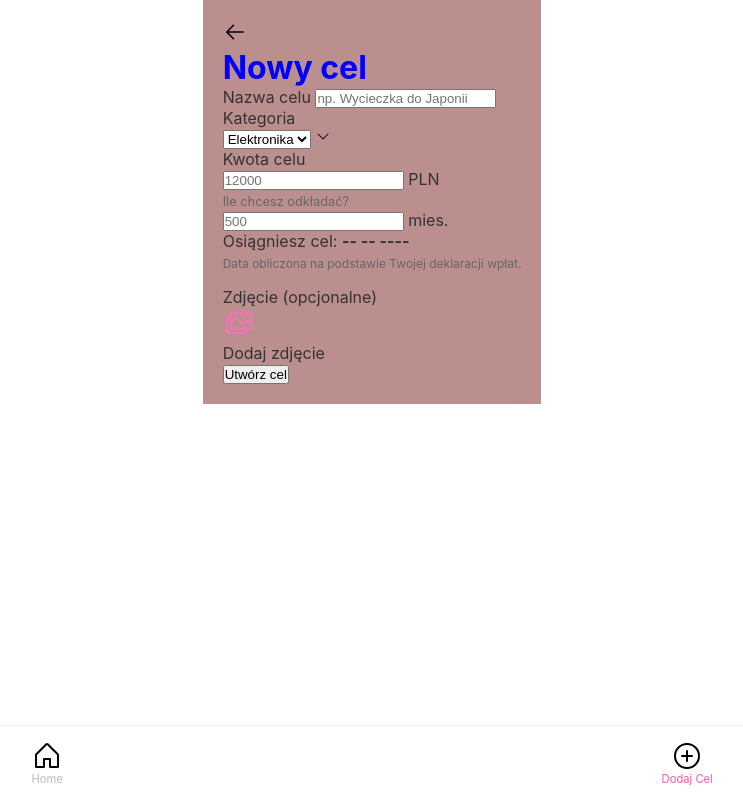
After one commit to sandra4747/WDPAI-2025, a PHP site: page /public/views/add_goal.html in a window 1280 px wide. The commit adds this page. Shown: the whole page, without its empty margins (268-1011 px from the left). Run offline with PHP 8.4, Linux system fonts and the light colour scheme; a stand-in replaces the project's code that opens the database connection.

Commit message:
feat(AddGoal): implement add new goal functionality with image upload

```diff
--- a/public/styles/dashboard.css
+++ b/public/styles/dashboard.css
@@ -6,14 +6,14 @@
 }
 
 .dashboard-body {
-    background-color: #ffffff !important; /* Wymuszamy białe tło strony */
+    background-color: #ffffff !important;
     font-family: 'Inter', -apple-system, sans-serif;
     color: #333;
-    padding-bottom: 90px; /* Miejsce na menu dolne */
+    padding-bottom: 90px;
 }
 
 .dashboard-container {
-    max-width: 600px; /* Węższy układ wygląda bardziej jak aplikacja ze zdjęcia */
+    max-width: 600px;
     margin: 0 auto;
     padding: 20px;
 }
@@ -102,7 +102,7 @@
 }
 
 .pink-bg {
-    background-color: #FDE8F2; /* Ten sam róż co na wzorze */
+    background-color: #FDE8F2;
 }
 
 .action-btn:hover .icon-wrapper {
--- /dev/null
+++ b/public/views/add_goal.html
@@ -0,0 +1,106 @@
+<!DOCTYPE html>
+<html lang="pl">
+    <head>
+        <meta charset="UTF-8">
+        <meta name="viewport" content="width=device-width, initial-scale=1.0">
+        <title>Dodaj cel | DreamBo</title>
+        <link rel="stylesheet" href="/public/styles/main.css">
+        <link rel="stylesheet" href="/public/styles/dashboard.css">
+
+        <script src="/public/scripts/add_goal.js" defer></script>
+    </head>
+<body class="dashboard-body">
+
+<main class="dashboard-container form-page-container">
+
+    <header class="sub-header">
+        <a href="/dashboard" class="back-btn">
+            <svg xmlns="http://www.w3.org/2000/svg" width="24" height="24" fill="#000000" viewBox="0 0 256 256"><path d="M224,128a8,8,0,0,1-8,8H59.31l58.35,58.34a8,8,0,0,1-11.32,11.32l-72-72a8,8,0,0,1,0-11.32l72-72a8,8,0,0,1,11.32,11.32L59.31,120H216A8,8,0,0,1,224,128Z"></path></svg>
+        </a>
+        <h1>Nowy cel</h1>
+        <div class="spacer"></div>
+    </header>
+
+    <form action="/addGoal" method="POST" enctype="multipart/form-data" class="goal-form">
+
+        <input type="hidden" id="hidden_date" name="target_date">
+
+        <div class="input-group">
+            <label for="title">Nazwa celu</label>
+            <input type="text" id="title" name="title" placeholder="np. Wycieczka do Japonii" required>
+        </div>
+
+        <div class="input-group">
+            <label for="category">Kategoria</label>
+            <div class="select-wrapper">
+                <select id="category" name="category_id">
+                    <option value="1">Elektronika</option>
+                    <option value="2">Podróże</option>
+                    <option value="3">Dom</option>
+                    <option value="4">Edukacja</option>
+                    <option value="5">Samochód</option>
+                    <option value="6">Inne</option>
+                </select>
+                <svg class="select-arrow" xmlns="http://www.w3.org/2000/svg" width="16" height="16" fill="#000000" viewBox="0 0 256 256"><path d="M213.66,101.66l-80,80a8,8,0,0,1-11.32,0l-80-80A8,8,0,0,1,53.66,90.34L128,164.69l74.34-74.35a8,8,0,0,1,11.32,11.32Z"></path></svg>
+            </div>
+        </div>
+
+        <div class="input-row">
+            <div class="input-group half-width">
+                <label for="target_amount">Kwota celu</label>
+                <div class="input-wrapper">
+                    <input type="number" id="target_amount" name="target_amount" placeholder="12000" step="0.01" required>
+                    <span class="currency">PLN</span>
+                </div>
+            </div>
+
+            <div class="input-group half-width">
+                <label for="monthly_contribution" style="font-size: 0.8rem; color: #666;">Ile chcesz odkładać?</label>
+                <div class="input-wrapper">
+                    <input type="number" id="monthly_contribution" placeholder="500" step="0.01">
+                    <span class="currency">mies.</span>
+                </div>
+            </div>
+        </div>
+
+        <div class="prediction-box">
+            <div class="prediction-info">
+                <span>Osiągniesz cel:</span>
+                <strong id="predicted-date">-- -- ----</strong>
+            </div>
+            <p style="font-size: 0.75rem; color: #666; margin: 5px 0 0 0;">
+                Data obliczona na podstawie Twojej deklaracji wpłat.
+            </p>
+        </div>
+
+        <div class="input-group" style="margin-top: 1rem;">
+            <label>Zdjęcie (opcjonalne)</label>
+            <label for="image-upload" class="file-upload-box">
+                <input type="file" id="image-upload" name="image" accept="image/*" hidden>
+                <div class="upload-content">
+                    <div class="icon-bg">
+                        <svg xmlns="http://www.w3.org/2000/svg" width="32" height="32" fill="#F472B6" viewBox="0 0 256 256"><path d="M216,40H72A16,16,0,0,0,56,56V72H40A16,16,0,0,0,24,88V200a16,16,0,0,0,16,16H184a16,16,0,0,0,16-16V184h16a16,16,0,0,0,16-16V56A16,16,0,0,0,216,40ZM72,56H216v62.75l-10.07-10.06a16,16,0,0,0-22.63,0l-20,20-44-44a16,16,0,0,0-22.62,0L72,109.37ZM184,200H40V88H56v80a16,16,0,0,0,16,16H184Zm32-32H72V132l36-36,49.66,49.66a8,8,0,0,0,11.31,0L194.63,120,216,141.38V168ZM160,84a12,12,0,1,1,12,12A12,12,0,0,1,160,84Z"></path></svg>
+                    </div>
+                    <span>Dodaj zdjęcie</span>
+                    <span class="file-name" id="file-name-display"></span>
+                </div>
+            </label>
+        </div>
+
+        <button type="submit" class="submit-btn">Utwórz cel</button>
+    </form>
+</main>
+
+<nav class="mobile-nav">
+    <a href="/dashboard" class="nav-item">
+        <svg xmlns="http://www.w3.org/2000/svg" width="32" height="32" fill="#000000" viewBox="0 0 256 256"><path d="M219.31,108.68l-80-80a16,16,0,0,0-22.62,0l-80,80A15.87,15.87,0,0,0,32,120v96a8,8,0,0,0,8,8h64a8,8,0,0,0,8-8V160h32v56a8,8,0,0,0,8,8h64a8,8,0,0,0,8-8V120A15.87,15.87,0,0,0,219.31,108.68ZM208,208H160V152a8,8,0,0,0-8-8H104a8,8,0,0,0-8,8v56H48V120l80-80,80,80Z"></path></svg>
+        <span class="nav-text">Home</span>
+    </a>
+    <a href="/addGoal" class="nav-item active">
+        <svg xmlns="http://www.w3.org/2000/svg" width="32" height="32" fill="#000000" viewBox="0 0 256 256"><path d="M128,24A104,104,0,1,0,232,128,104.11,104.11,0,0,0,128,24Zm0,192a88,88,0,1,1,88-88A88.1,88.1,0,0,1,128,216Zm48-88a8,8,0,0,1-8,8H136v32a8,8,0,0,1-16,0V136H88a8,8,0,0,1,0-16h32V88a8,8,0,0,1,16,0v32h32A8,8,0,0,1,176,128Z"></path></svg>
+        <span class="nav-text">Dodaj Cel</span>
+    </a>
+</nav>
+
+</body>
+</html>
--- a/public/views/dashboard.html
+++ b/public/views/dashboard.html
@@ -37,7 +37,7 @@
     </header>
 
     <nav class="action-grid">
-        <a href="/goals/create" class="action-btn">
+        <a href="/addGoal" class="action-btn">
             <div class="icon-wrapper pink-bg">
                 <svg xmlns="http://www.w3.org/2000/svg" width="32" height="32" fill="#000000" viewBox="0 0 256 256">
                     <path d="M128,24A104,104,0,1,0,232,128,104.11,104.11,0,0,0,128,24Zm0,192a88,88,0,1,1,88-88A88.1,88.1,0,0,1,128,216Zm48-88a8,8,0,0,1-8,8H136v32a8,8,0,0,1-16,0V136H88a8,8,0,0,1,0-16h32V88a8,8,0,0,1,16,0v32h32A8,8,0,0,1,176,128Z"></path>
```
Also changed, not shown: Routing.php (+6 -2 lines), public/scripts/add_goal.js (added, +51 -0 lines), src/controllers/GoalController.php (added, +66 -0 lines), src/repository/GoalRepository.php (+21 -0 lines), public/uploads/1769460239_ulica.jpg (added).
